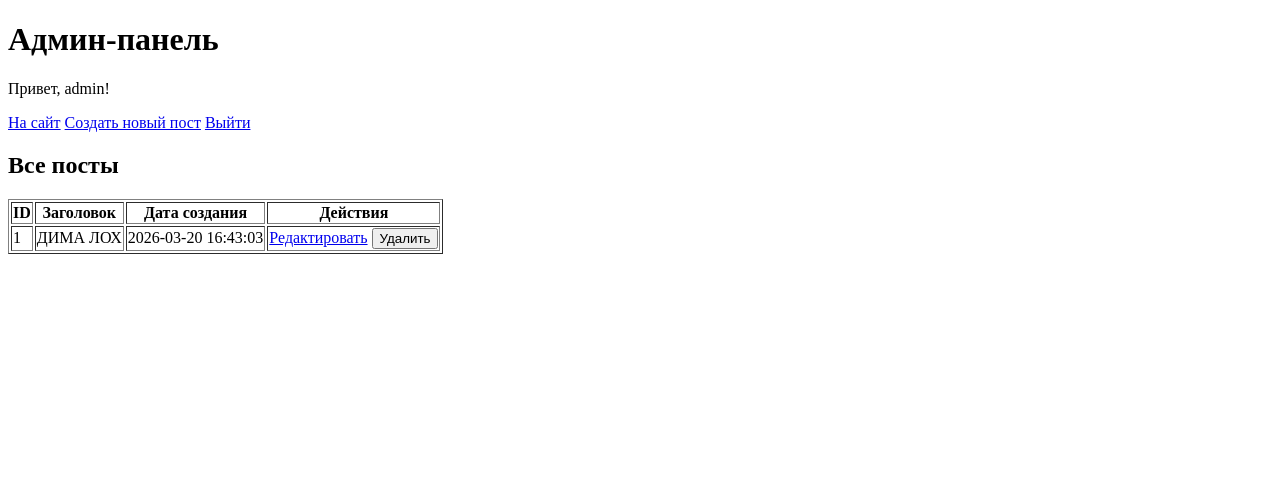
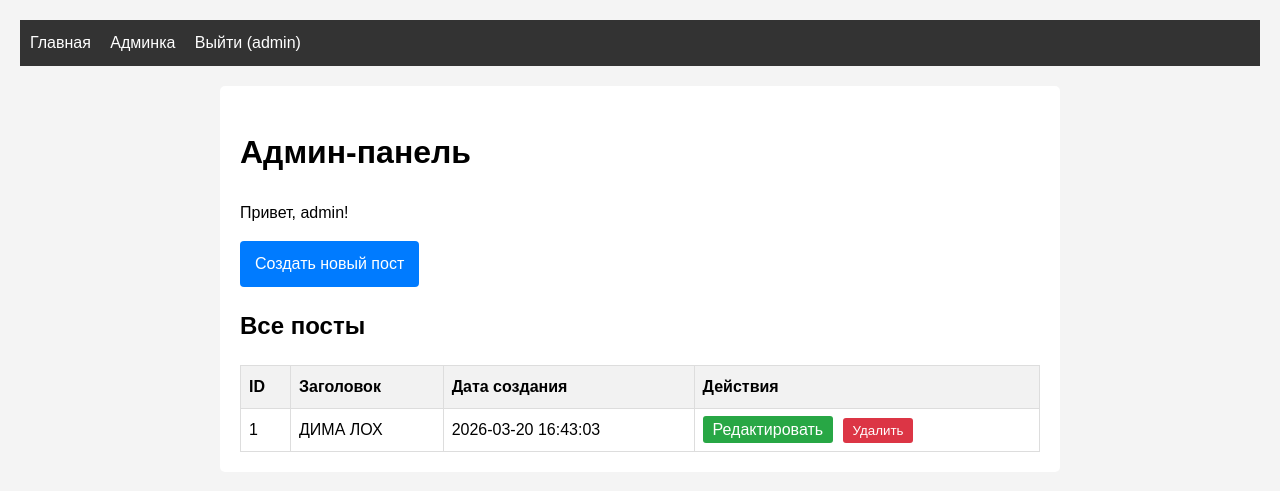
Before and after one commit to KILVARiys/Blog_With_Admin_Panel, a Flask app: page /admin in a window 1280 px wide. Shown: the top 491 px of the page. Run offline with Flask 3, Linux system fonts and the light colour scheme; a user stored in the database is signed in; data comes from the database, SQL or seed files in the repository; both versions use the stored data as it was after the commit; some libraries are stand-ins or nearby versions.

Commit message:
pre-final

```diff
--- a/app.py
+++ b/app.py
@@ -1,19 +1,32 @@
 import sqlite3
+import os
 from datetime import datetime
 from flask import Flask, render_template, request, redirect, url_for, flash
 from flask_login import LoginManager, UserMixin, login_user, login_required, logout_user, current_user
 from werkzeug.security import generate_password_hash, check_password_hash
+from flask_wtf.csrf import CSRFProtect
+from dotenv import load_dotenv
+
+# Загрузка переменных окружения из .env файла
+load_dotenv()
 
 app = Flask(__name__)
-app.secret_key = 'супер-секретный-ключ-для-сессий'  # Обязательно для Flask-Login
+
+# Настройки из переменных окружения
+app.config['SECRET_KEY'] = os.getenv('SECRET_KEY', 'default-secret-key-change-me')
+app.config['WTF_CSRF_ENABLED'] = True  # Включаем CSRF защиту
+app.config['WTF_CSRF_SECRET_KEY'] = os.getenv('SECRET_KEY')
+
+# Инициализация CSRF защиты
+csrf = CSRFProtect(app)
 
 # Настройка Flask-Login
 login_manager = LoginManager()
 login_manager.init_app(app)
-login_manager.login_view = 'login'  # Имя функции для роута входа
+login_manager.login_view = 'login'
 login_manager.login_message = 'Пожалуйста, войдите для доступа к этой странице'
 
-# Модель User
+# Модель User (оставляем как есть)
 class User(UserMixin):
     def __init__(self, id, username, password_hash):
         self.id = id
@@ -22,7 +35,7 @@ class User(UserMixin):
 
     @staticmethod
     def get(user_id):
-        conn = sqlite3.connect('blog.db')
+        conn = sqlite3.connect(os.getenv('DATABASE_PATH', 'blog.db'))
         cursor = conn.cursor()
         cursor.execute('SELECT id, username, password_hash FROM users WHERE id = ?', (user_id,))
         user_data = cursor.fetchone()
@@ -34,7 +47,7 @@ class User(UserMixin):
 
     @staticmethod
     def find_by_username(username):
-        conn = sqlite3.connect('blog.db')
+        conn = sqlite3.connect(os.getenv('DATABASE_PATH', 'blog.db'))
         cursor = conn.cursor()
         cursor.execute('SELECT id, username, password_hash FROM users WHERE username = ?', (username,))
         user_data = cursor.fetchone()
@@ -48,9 +61,10 @@ class User(UserMixin):
 def load_user(user_id):
     return User.get(user_id)
 
-# Инициализация БД
+# Функция инициализации БД (обновленная)
 def init_db():
-    conn = sqlite3.connect('blog.db')
+    db_path = os.getenv('DATABASE_PATH', 'blog.db')
+    conn = sqlite3.connect(db_path)
     cursor = conn.cursor()
 
     # Таблица постов
@@ -76,20 +90,20 @@ def init_db():
     conn.close()
     print("База данных инициализирована")
 
-# Роут для создания первого администратора (УДАЛИТЬ ПОСЛЕ ИСПОЛЬЗОВАНИЯ!)
-@app.route('/setup-admin')
-def setup_admin():
-    conn = sqlite3.connect('blog.db')
+# Функция для создания администратора из переменных окружения
+def create_admin_if_not_exists():
+    db_path = os.getenv('DATABASE_PATH', 'blog.db')
+    conn = sqlite3.connect(db_path)
     cursor = conn.cursor()
 
-    # Проверим, есть ли уже пользователи
+    # Проверяем, есть ли пользователи
     cursor.execute('SELECT COUNT(*) FROM users')
     count = cursor.fetchone()[0]
 
     if count == 0:
-        # Создаем администратора
-        username = 'admin'
-        password = 'admin123'  # Поменяй на свой пароль!
+        # Берем данные из .env или используем значения по умолчанию
+        username = os.getenv('ADMIN_USERNAME', 'admin')
+        password = os.getenv('ADMIN_PASSWORD', 'admin123')
         password_hash = generate_password_hash(password)
 
         cursor.execute(
@@ -97,16 +111,18 @@ def setup_admin():
             (username, password_hash)
         )
         conn.commit()
-        conn.close()
-        return 'Администратор создан! Логин: admin, Пароль: admin123'
+        print(f"Администратор создан! Логин: {username}, Пароль: {password}")
+        print("ВАЖНО: Измените пароль после первого входа!")
     else:
-        conn.close()
-        return 'Администратор уже существует'
+        print("Администратор уже существует")
 
-# Публичные роуты
+    conn.close()
+
+# Роуты
 @app.route('/')
 def index():
-    conn = sqlite3.connect('blog.db')
+    db_path = os.getenv('DATABASE_PATH', 'blog.db')
+    conn = sqlite3.connect(db_path)
     cursor = conn.cursor()
     cursor.execute('SELECT id, title, content, created_at FROM posts ORDER BY created_at DESC')
     posts = cursor.fetchall()
@@ -116,7 +132,8 @@ def index():
 
 @app.route('/post/<int:post_id>')
 def show_post(post_id):
-    conn = sqlite3.connect('blog.db')
+    db_path = os.getenv('DATABASE_PATH', 'blog.db')
+    conn = sqlite3.connect(db_path)
     cursor = conn.cursor()
     cursor.execute('SELECT id, title, content, created_at FROM posts WHERE id = ?', (post_id,))
     post = cursor.fetchone()
@@ -127,7 +144,6 @@ def show_post(post_id):
     else:
         return render_template('404.html'), 404
 
-# Роуты аутентификации
 @app.route('/login', methods=['GET', 'POST'])
 def login():
     if request.method == 'POST':
@@ -138,10 +154,10 @@ def login():
 
         if user and check_password_hash(user.password_hash, password):
             login_user(user)
-            flash('Вы успешно вошли в систему!')
+            flash('Вы успешно вошли в систему!', 'success')
             return redirect(url_for('admin'))
         else:
-            flash('Неверное имя пользователя или пароль')
+            flash('Неверное имя пользователя или пароль', 'error')
             return render_template('login.html')
 
     return render_template('login.html')
@@ -150,15 +166,14 @@ def login():
 @login_required
 def logout():
     logout_user()
-    flash('Вы вышли из системы')
+    flash('Вы вышли из системы', 'info')
     return redirect(url_for('index'))
 
-# Админ-роуты (защищенные)
 @app.route('/admin')
 @login_required
 def admin():
-    # Получаем все посты из БД для отображения в админке
-    conn = sqlite3.connect('blog.db')
+    db_path = os.getenv('DATABASE_PATH', 'blog.db')
+    conn = sqlite3.connect(db_path)
     cursor = conn.cursor()
     cursor.execute('SELECT id, title, created_at FROM posts ORDER BY created_at DESC')
     posts = cursor.fetchall()
@@ -173,7 +188,13 @@ def new_post():
         title = request.form['title']
         content = request.form['content']
 
-        conn = sqlite3.connect('blog.db')
+        # Простая валидация
+        if not title or not content:
+            flash('Заполните все поля!', 'error')
+            return render_template('admin/post_form.html')
+
+        db_path = os.getenv('DATABASE_PATH', 'blog.db')
+        conn = sqlite3.connect(db_path)
         cursor = conn.cursor()
         cursor.execute(
             'INSERT INTO posts (title, content) VALUES (?, ?)',
@@ -182,7 +203,7 @@ def new_post():
         conn.commit()
         conn.close()
 
-        flash('Пост успешно создан!')
+        flash('Пост успешно создан!', 'success')
         return redirect(url_for('admin'))
 
     return render_template('admin/post_form.html')
@@ -190,12 +211,17 @@ def new_post():
 @app.route('/admin/post/<int:post_id>/edit', methods=['GET', 'POST'])
 @login_required
 def edit_post(post_id):
-    conn = sqlite3.connect('blog.db')
+    db_path = os.getenv('DATABASE_PATH', 'blog.db')
+    conn = sqlite3.connect(db_path)
     cursor = conn.cursor()
 
     if request.method == 'POST':
         title = request.form['title']
         content = request.form['content']
+
+        if not title or not content:
+            flash('Заполните все поля!', 'error')
+            return render_template('admin/post_form.html', post=(title, content))
 
         cursor.execute(
             'UPDATE posts SET title = ?, content = ? WHERE id = ?',
@@ -204,7 +230,7 @@ def edit_post(post_id):
         conn.commit()
         conn.close()
 
-        flash('Пост успешно обновлен!')
+        flash('Пост успешно обновлен!', 'success')
         return redirect(url_for('admin'))
 
     # GET запрос - показываем форму с данными поста
@@ -215,26 +241,27 @@ def edit_post(post_id):
     if post:
         return render_template('admin/post_form.html', post=post)
     else:
-        flash('Пост не найден')
+        flash('Пост не найден', 'error')
         return redirect(url_for('admin'))
 
 @app.route('/admin/post/<int:post_id>/delete', methods=['POST'])
 @login_required
 def delete_post(post_id):
-    conn = sqlite3.connect('blog.db')
+    db_path = os.getenv('DATABASE_PATH', 'blog.db')
+    conn = sqlite3.connect(db_path)
     cursor = conn.cursor()
     cursor.execute('DELETE FROM posts WHERE id = ?', (post_id,))
     conn.commit()
     conn.close()
 
-    flash('Пост удален')
+    flash('Пост удален', 'success')
     return redirect(url_for('admin'))
 
-# Обработчик ошибки 404
 @app.errorhandler(404)
 def page_not_found(e):
     return render_template('404.html'), 404
 
 if __name__ == '__main__':
-    init_db()  # Создаем таблицы при запуске
-    app.run(debug=True)
+    init_db()
+    create_admin_if_not_exists()  # Создаем админа из .env
+    app.run(debug=os.getenv('FLASK_DEBUG', 'True').lower() == 'true')
--- a/static/style.css
+++ b/static/style.css
@@ -0,0 +1,140 @@
+/* Общие стили */
+body {
+    font-family: Arial, sans-serif;
+    line-height: 1.6;
+    margin: 0;
+    padding: 20px;
+    background-color: #f4f4f4;
+}
+
+/* Навигация */
+nav {
+    background-color: #333;
+    color: white;
+    padding: 10px;
+    margin-bottom: 20px;
+}
+
+nav a {
+    color: white;
+    text-decoration: none;
+    margin-right: 15px;
+}
+
+nav a:hover {
+    text-decoration: underline;
+}
+
+/* Контент */
+main {
+    max-width: 800px;
+    margin: 0 auto;
+    background-color: white;
+    padding: 20px;
+    border-radius: 5px;
+}
+
+/* Формы */
+form div {
+    margin-bottom: 15px;
+}
+
+label {
+    display: block;
+    margin-bottom: 5px;
+    font-weight: bold;
+}
+
+input[type="text"],
+input[type="password"],
+textarea {
+    width: 100%;
+    padding: 8px;
+    border: 1px solid #ddd;
+    border-radius: 4px;
+}
+
+button, .button {
+    background-color: #007bff;
+    color: white;
+    padding: 10px 15px;
+    border: none;
+    border-radius: 4px;
+    cursor: pointer;
+    text-decoration: none;
+    display: inline-block;
+}
+
+button:hover, .button:hover {
+    background-color: #0056b3;
+}
+
+/* Таблицы */
+.posts-table {
+    width: 100%;
+    border-collapse: collapse;
+    margin-top: 20px;
+}
+
+.posts-table th,
+.posts-table td {
+    border: 1px solid #ddd;
+    padding: 8px;
+    text-align: left;
+}
+
+.posts-table th {
+    background-color: #f2f2f2;
+}
+
+.edit-btn {
+    background-color: #28a745;
+    color: white;
+    padding: 5px 10px;
+    text-decoration: none;
+    border-radius: 3px;
+    margin-right: 5px;
+}
+
+.delete-btn {
+    background-color: #dc3545;
+    color: white;
+    padding: 5px 10px;
+    border: none;
+    border-radius: 3px;
+    cursor: pointer;
+}
+
+.flashes {
+    background-color: #d4edda;
+    color: #155724;
+    padding: 10px;
+    border-radius: 4px;
+    list-style: none;
+}
+
+/* Flash сообщения */
+.alert {
+    padding: 10px;
+    margin-bottom: 15px;
+    border-radius: 4px;
+    border-left: 4px solid;
+}
+
+.alert-success {
+    background-color: #d4edda;
+    color: #155724;
+    border-left-color: #28a745;
+}
+
+.alert-error {
+    background-color: #f8d7da;
+    color: #721c24;
+    border-left-color: #dc3545;
+}
+
+.alert-info {
+    background-color: #d1ecf1;
+    color: #0c5460;
+    border-left-color: #17a2b8;
+}
--- a/templates/admin/dashboard.html
+++ b/templates/admin/dashboard.html
@@ -1,31 +1,19 @@
-<!DOCTYPE html>
-<html>
-<head>
-    <title>Админ-панель</title>
-    <link rel="stylesheet" href="{{ url_for('static', filename='style.css') }}">
-</head>
-<body>
+{% extends "base.html" %}
+
+{% block title %}Админ-панель{% endblock %}
+
+{% block content %}
     <h1>Админ-панель</h1>
     <p>Привет, {{ current_user.username }}!</p>
-    <nav>
-        <a href="{{ url_for('index') }}">На сайт</a>
-        <a href="{{ url_for('new_post') }}">Создать новый пост</a>
-        <a href="{{ url_for('logout') }}">Выйти</a>
-    </nav>
 
-    {% with messages = get_flashed_messages() %}
-        {% if messages %}
-            <ul class="flashes">
-            {% for message in messages %}
-                <li>{{ message }}</li>
-            {% endfor %}
-            </ul>
-        {% endif %}
-    {% endwith %}
+    <div class="admin-actions">
+        <a href="{{ url_for('new_post') }}" class="button">Создать новый пост</a>
+    </div>
 
     <h2>Все посты</h2>
+
     {% if posts %}
-        <table border="1">
+        <table class="posts-table">
             <thead>
                 <tr>
                     <th>ID</th>
@@ -41,9 +29,12 @@
                     <td>{{ post[1] }}</td>
                     <td>{{ post[2] }}</td>
                     <td>
-                        <a href="{{ url_for('edit_post', post_id=post[0]) }}">Редактировать</a>
+                        <a href="{{ url_for('edit_post', post_id=post[0]) }}" class="edit-btn">Редактировать</a>
+
+                        <!-- Форма удаления с CSRF токеном -->
                         <form action="{{ url_for('delete_post', post_id=post[0]) }}" method="POST" style="display:inline;">
-                            <button type="submit" onclick="return confirm('Удалить пост?')">Удалить</button>
+                            <input type="hidden" name="csrf_token" value="{{ csrf_token() }}">
+                            <button type="submit" class="delete-btn" onclick="return confirm('Удалить пост?')">Удалить</button>
                         </form>
                     </td>
                 </tr>
@@ -53,5 +44,4 @@
     {% else %}
         <p>Пока нет постов. <a href="{{ url_for('new_post') }}">Создай первый!</a></p>
     {% endif %}
-</body>
-</html>
+{% endblock %}
--- a/templates/base.html
+++ b/templates/base.html
@@ -0,0 +1,34 @@
+<!DOCTYPE html>
+<html lang="ru">
+<head>
+    <meta charset="UTF-8">
+    <meta name="viewport" content="width=device-width, initial-scale=1.0">
+    <title>{% block title %}Мой блог{% endblock %}</title>
+    <link rel="stylesheet" href="{{ url_for('static', filename='style.css') }}">
+</head>
+<body>
+    <nav>
+        <a href="{{ url_for('index') }}">Главная</a>
+        {% if current_user.is_authenticated %}
+            <a href="{{ url_for('admin') }}">Админка</a>
+            <a href="{{ url_for('logout') }}">Выйти ({{ current_user.username }})</a>
+        {% else %}
+            <a href="{{ url_for('login') }}">Войти</a>
+        {% endif %}
+    </nav>
+
+    <main>
+        {% with messages = get_flashed_messages(with_categories=true) %}
+            {% if messages %}
+                {% for category, message in messages %}
+                    <div class="alert alert-{{ category }}">
+                        {{ message }}
+                    </div>
+                {% endfor %}
+            {% endif %}
+        {% endwith %}
+
+        {% block content %}{% endblock %}
+    </main>
+</body>
+</html>
```
Also changed, not shown: templates/admin/post_form.html (+19 -16 lines), templates/login.html (+15 -22 lines), blog.db, 2 other files.
